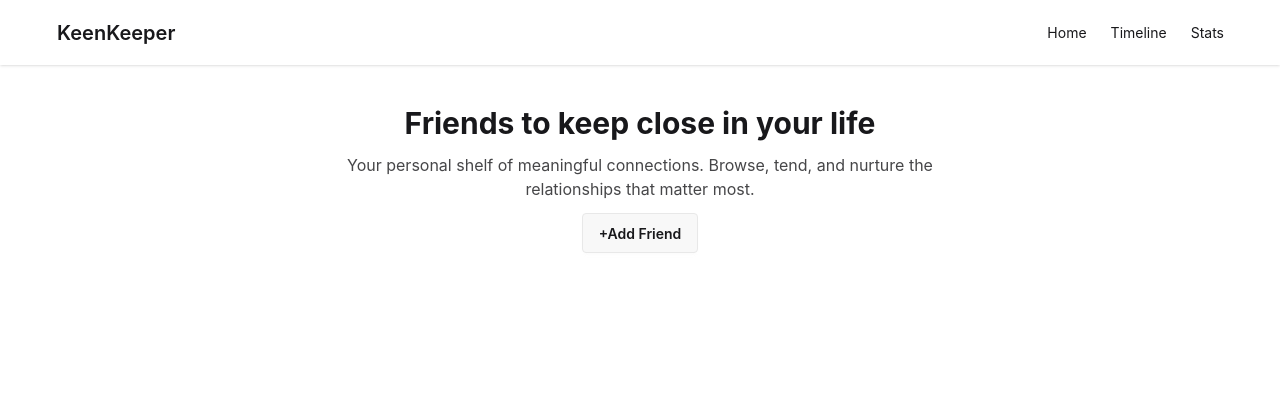
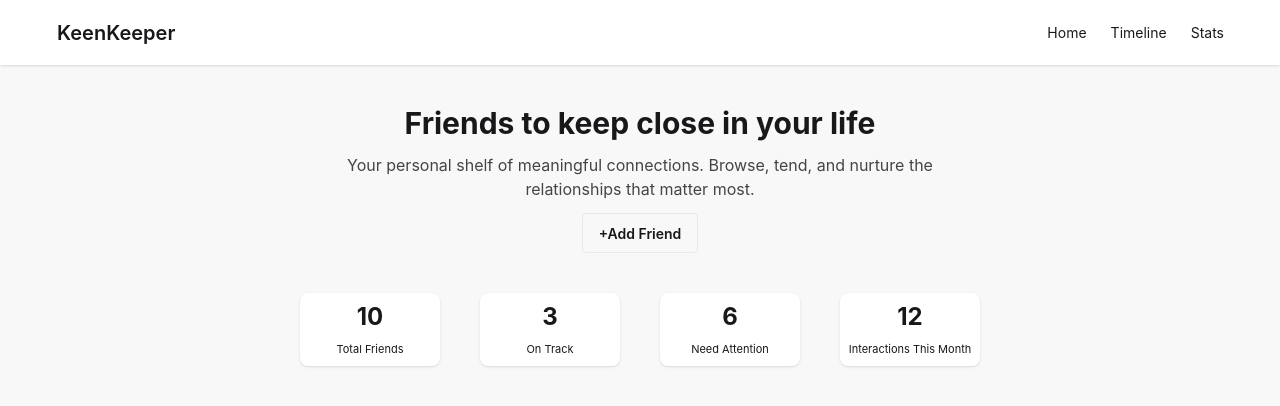
Before and after one commit to Ahnaf-Afif/my-assignment-07-latest, a Next.js app: page / in a window 1280 px wide. Shown: the top 406 px of the page. Built offline with nearby package versions, Linux system fonts and the light colour scheme.

Commit message:
section 2 added

```diff
--- a/src/app/layout.js
+++ b/src/app/layout.js
@@ -20,9 +20,12 @@ export default function RootLayout({ children }) {
   return (
     <html
       lang="en"
+      data-theme="light"
       className={`${geistSans.variable} ${geistMono.variable} h-full antialiased`}
     >
-      <body className="min-h-full flex flex-col">{children}</body>
+      <body className="min-h-full flex flex-col bg-base-200 text-base-content">
+        {children}
+      </body>
     </html>
   );
 }
--- a/src/app/page.jsx
+++ b/src/app/page.jsx
@@ -1,12 +1,14 @@
 import Image from "next/image";
 import Navbar from "@/components/navbar/Navbar";
 import Section1 from "@/components/Hero/Section1/Section1";
+import Section2 from "@/components/Hero/Section2/Section2";
 
 export default function Home() {
   return (
     <div>
       <Navbar></Navbar>
       <Section1></Section1>
+      <Section2></Section2>
     </div>
   );
 }
--- /dev/null
+++ b/src/components/Hero/Section2/Section2.jsx
@@ -0,0 +1,36 @@
+import React from "react";
+
+const Section2 = () => {
+  return (
+    <div>
+      <div className="mt-10 max-w-10/12 mx-auto flex gap-10 justify-center items-center flex-wrap">
+        <div className="card w-35 bg-base-100 card-xs shadow-sm flex flex-col justify-center items-center text-center">
+          <div className="card-body">
+            <h2 className=" text-center text-2xl font-bold">10</h2>
+            <p className="">Total Friends</p>
+          </div>
+        </div>
+        <div className="card w-35 bg-base-100 card-xs shadow-sm flex flex-col justify-center items-center text-center">
+          <div className="card-body">
+            <h2 className=" text-center text-2xl font-bold">3</h2>
+            <p className="">On Track</p>
+          </div>
+        </div>
+        <div className="card w-35 bg-base-100 card-xs shadow-sm flex flex-col justify-center items-center text-center">
+          <div className="card-body">
+            <h2 className=" text-center text-2xl font-bold">6</h2>
+            <p className="">Need Attention</p>
+          </div>
+        </div>
+        <div className="card w-35 bg-base-100 card-xs shadow-sm flex flex-col justify-center items-center text-center">
+          <div className="card-body">
+            <h2 className=" text-center text-2xl font-bold">12</h2>
+            <p className="">Interactions This Month</p>
+          </div>
+        </div>
+      </div>
+    </div>
+  );
+};
+
+export default Section2;
```
